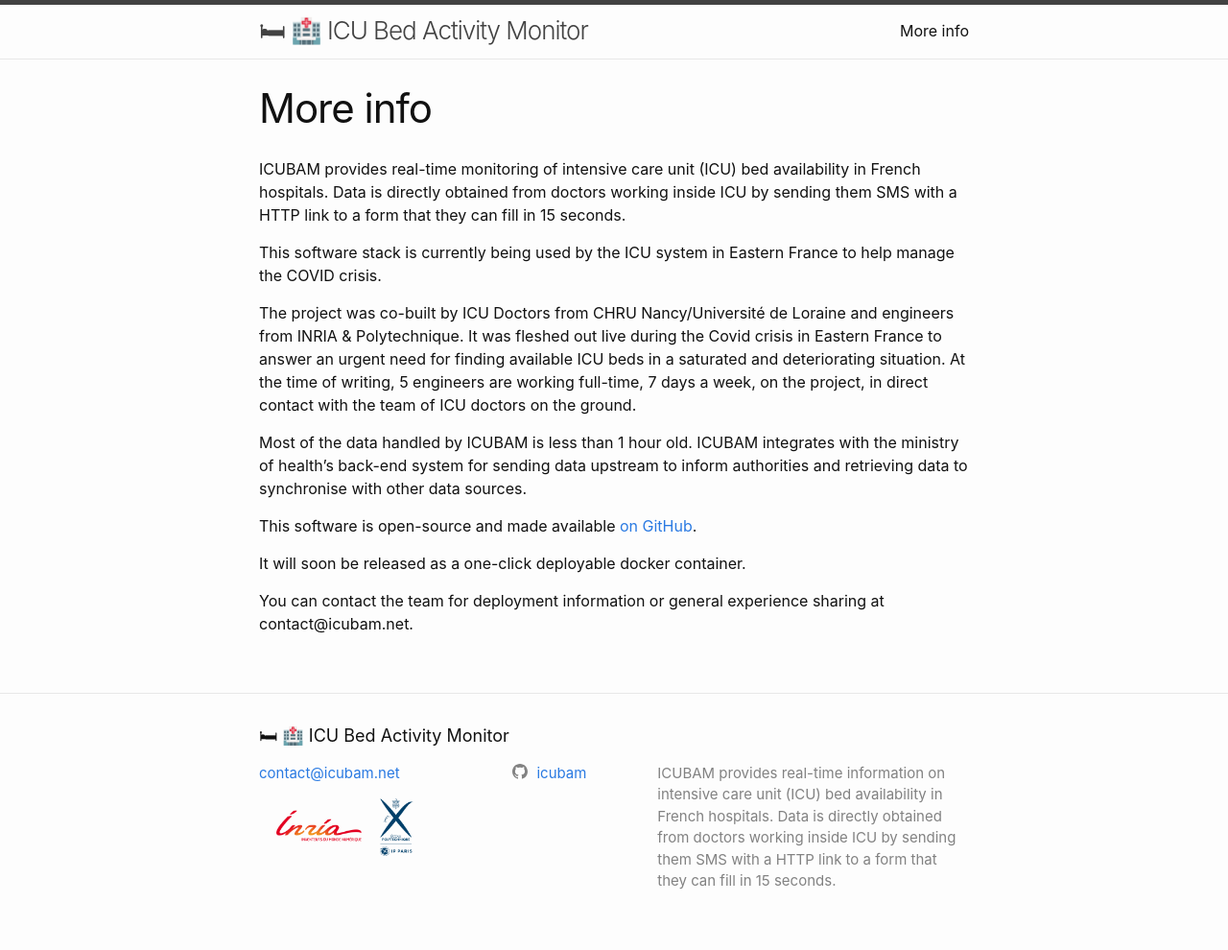
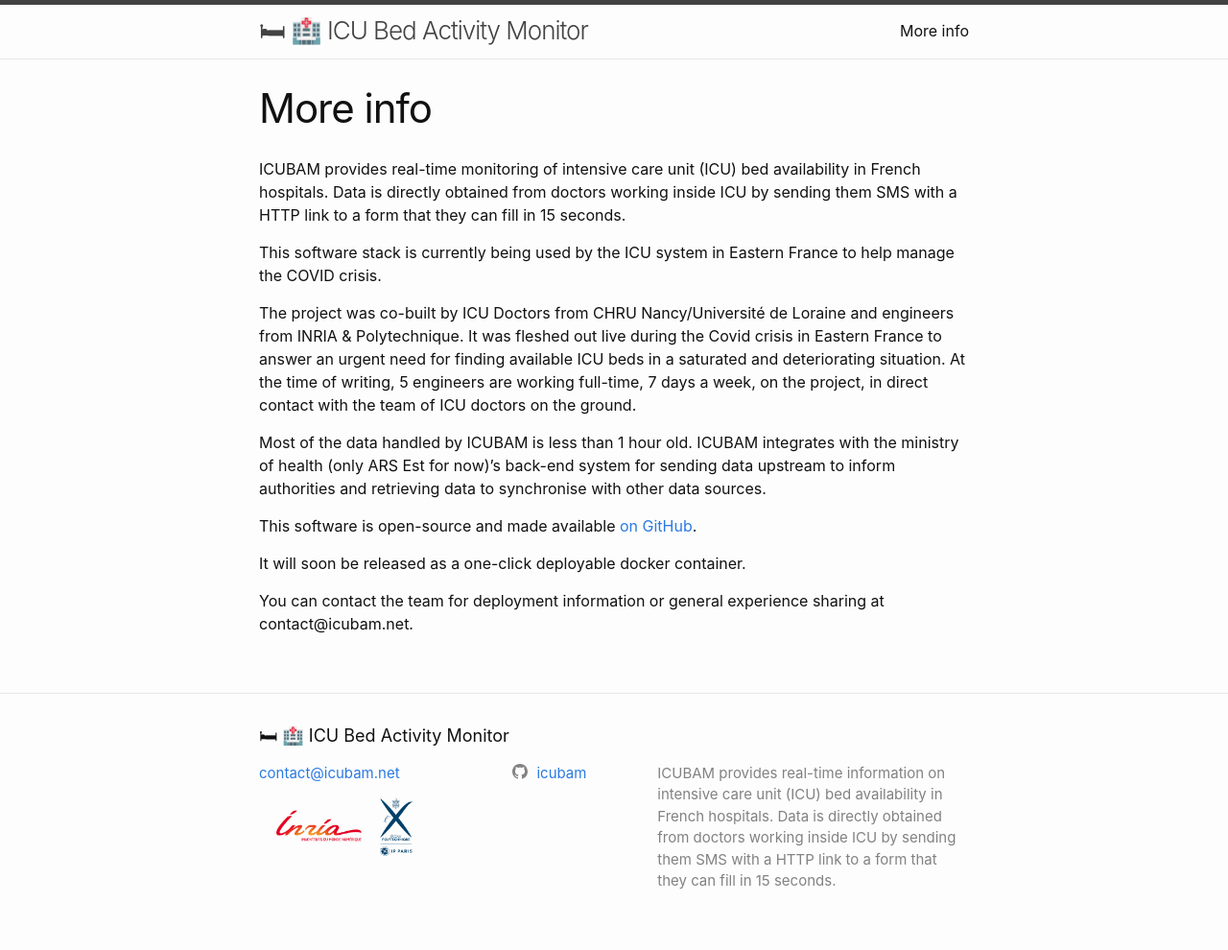
Before and after one commit to icubam/icubam.github.io, a Jekyll site: the page built from about.markdown, in a window 1280 px wide. Shown: the whole page at 96% size. Built offline with Jekyll 4.4.1, drawn with Linux system fonts in a browser that asks for light colours.

Commit message:
fix ARS Est

```diff
--- a/about.markdown
+++ b/about.markdown
@@ -20,8 +20,9 @@ engineers are working full-time, 7 days a week, on the project, in direct
 contact with the team of ICU doctors on the ground.
 
 Most of the data handled by ICUBAM is less than 1 hour old. ICUBAM integrates
-with the ministry of health's back-end system for sending data upstream to
-inform authorities and retrieving data to synchronise with other data sources.
+with the ministry of health (only ARS Est for now)'s back-end system for
+sending data upstream to inform authorities and retrieving data to synchronise
+with other data sources.
 
 This software is open-source and made available
 [on GitHub](https://github.com/icubam/icubam).
```
